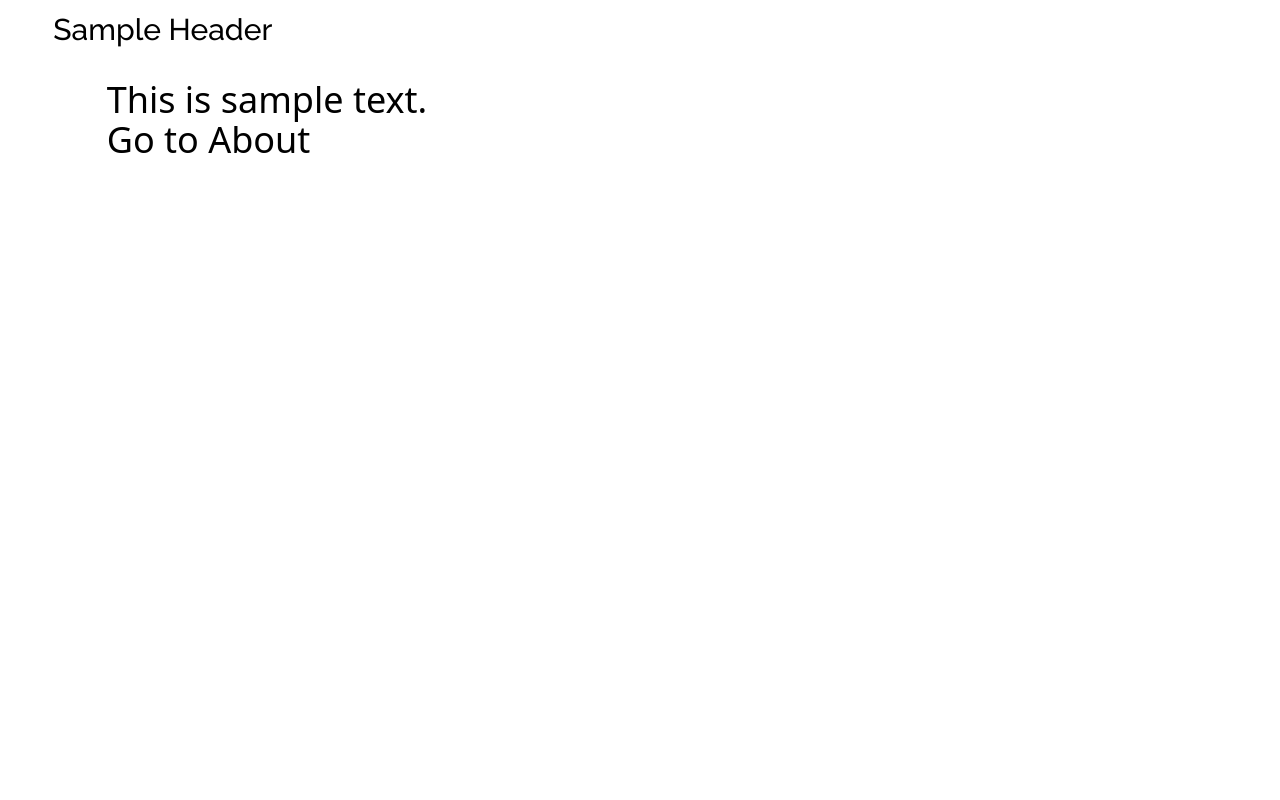
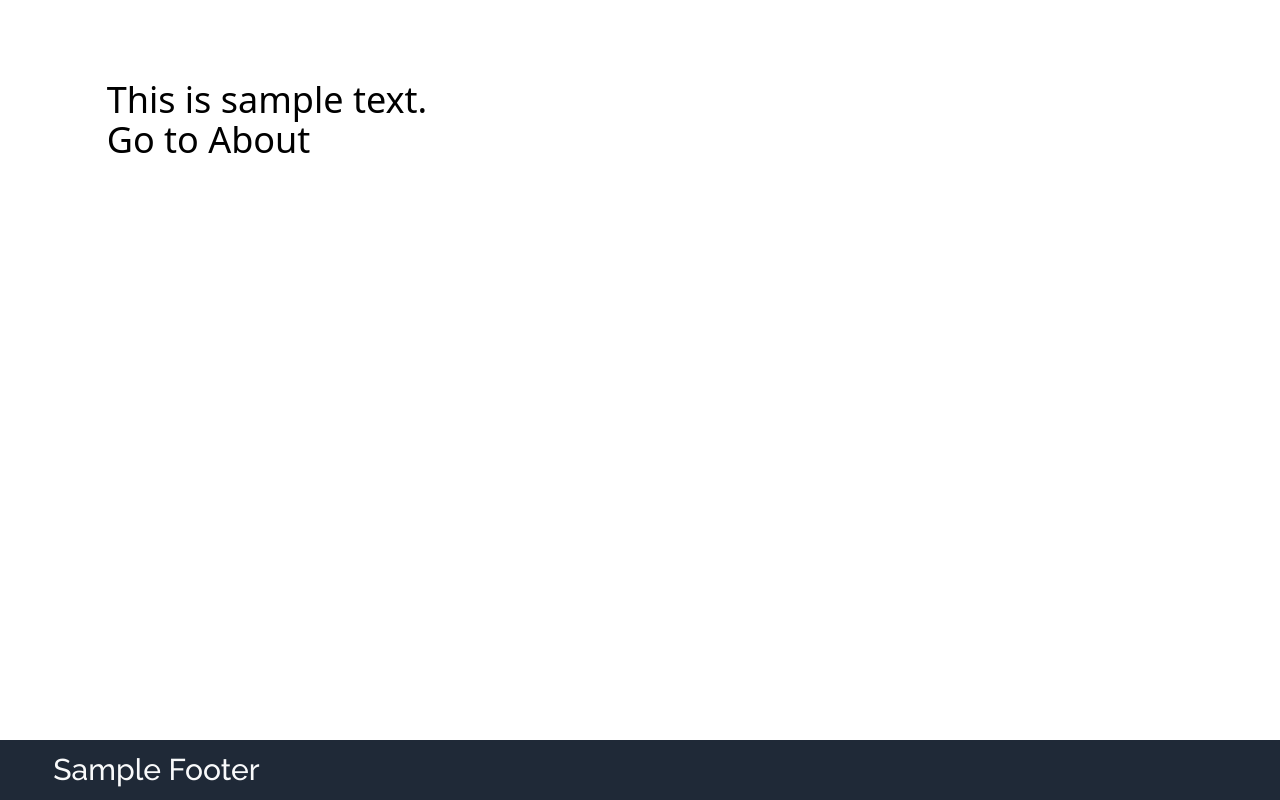
Before and after one commit to rokuosan/portfolio, a Nuxt app: page / in a window 1280 px wide. Built offline with nearby package versions, Linux system fonts and the light colour scheme.

Commit message:
Delete Header

```diff
--- a/components/Header.vue
+++ /dev/null
@@ -1,9 +0,0 @@
-<template>
-  <div class="fixed py-3 w-full">
-    <nav class="w-11/12 mx-auto text-3xl">
-      <h6 class="font-raleway">
-        Sample Header
-      </h6>
-    </nav>
-  </div>
-</template>
--- a/layouts/default.vue
+++ b/layouts/default.vue
@@ -1,18 +1,11 @@
 <!--suppress CssUnusedSymbol -->
 <template>
   <div class="relative w-screen">
-    <Header />
     <Nuxt />
+    <Footer />
   </div>
 </template>
 <script>
-import Header from '@/components/Header'
-
-export default {
-  components: {
-    Header
-  }
-}
 </script>
 <style>
 .page-enter, .page-leave-to{
```
